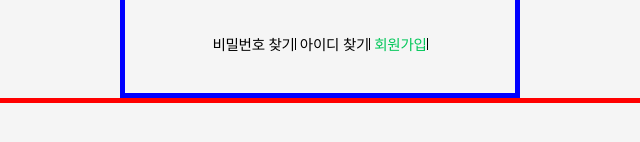
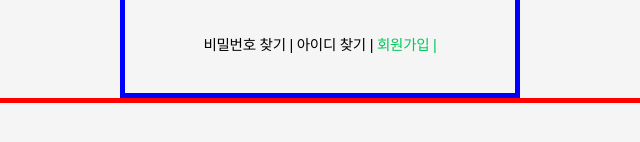
Before and after one commit to 1619kjw/TIL_script, a plain HTML site: page js_level2_m_naver_login/index.html in a window 1280 px wide. Shown: the part 394-536 px from the top of the page, 320-960 px from the left. Drawn offline with Linux system fonts and the light colour scheme; a web font is replaced by a local one.

Commit message:
네이버 로그인-구분선 가상선택자 추가

```diff
--- a/js_level2_m_naver_login/styles/login.css
+++ b/js_level2_m_naver_login/styles/login.css
@@ -79,10 +79,10 @@ main .login_wrap .login_inner .search_join_wrap a {
 }
 main .login_wrap .login_inner .search_join_wrap a::after {
     /* 가상선택자로 구분선 만들기 */
-    content:'';
-    background-color:#000;
+    content:' | ';
+    /* background-color:#000;
     display:inline-block;
-    width:1px; height:12px;
-    /* 여백 어떻게 주지? */
+    width:1px; height:12px; */
+    /* 여백 어떻게 주지?(위처럼 빈문자열에 공백주고 구분선 줬음) */
 }
 main .login_wrap .login_inner .search_join_wrap a:last-child {color:#03c75a;}
```
